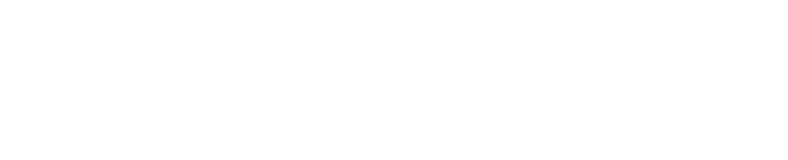
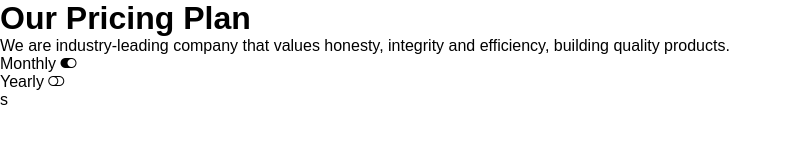
Before and after one commit to pietrobertino/htmlcss-pricing-plan, a plain HTML site: page index.html in a window 1280 px wide. Shown: the whole page, without its empty margins (0-788 px from the left). Drawn offline with nearby package versions, Linux system fonts and the light colour scheme.

Commit message:
add header

```diff
--- a/css/style.css
+++ b/css/style.css
@@ -0,0 +1,19 @@
+
+/* #region common */
+:root {
+    --site-purple:#6500ff;
+    --site-gray:#e3e3e3;
+}
+
+* {
+    margin: 0;
+    padding: 0;
+    box-sizing: border-box;
+}
+
+body {
+    font-family: sans-serif;
+    min-width: 512px;
+}
+
+/* #endregion common */
--- a/index.html
+++ b/index.html
@@ -1,11 +1,51 @@
 <!DOCTYPE html>
 <html lang="en">
+
 <head>
     <meta charset="UTF-8">
     <meta name="viewport" content="width=device-width, initial-scale=1.0">
     <title>Princing plan</title>
+
+    <link rel="stylesheet" href="https://cdn.jsdelivr.net/npm/bootstrap-icons@1.13.1/font/bootstrap-icons.min.css">
+
+    <link rel="stylesheet" href="./css/style.css">
 </head>
+
 <body>
 
+    <header>
+
+        <div class="header-text">
+            <h1> Our Pricing Plan</h1>
+
+            <div class="description">
+                We are industry-leading company that values honesty, integrity and efficiency, building quality
+                products.
+            </div>
+        </div>
+
+        <!-- /.header-text -->
+
+        <div class="header-btns">
+            <div class="time-btn">
+                Monthly
+                <i class="bi bi-toggle-on"></i>
+            </div>
+
+            <div class="time-btn">
+                Yearly
+                <i class="bi bi-toggle-off"></i>
+            </div>
+s
+        </div>
+        <!-- /.header-btns -->
+
+    </header>
+
+    <main>
+
+    </main>
+
 </body>
+
 </html>
```
